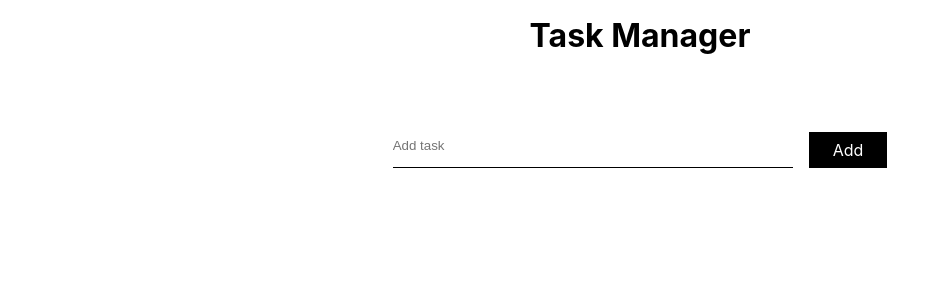
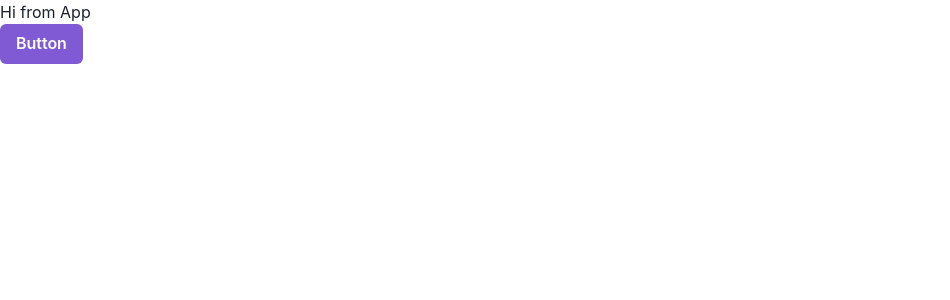
Before and after one commit to benjamindaniels21/CWC-BenDaniels, a React (Create React App) app in the folder frontend/: page / in a window 1280 px wide. Shown: the top 300 px of the page, without its empty margins (0-950 px from the left). Built offline with nearby package versions, Linux system fonts and the light colour scheme.

Commit message:
add chakra ui elements

```diff
--- a/frontend/src/App.tsx
+++ b/frontend/src/App.tsx
@@ -1,46 +1,64 @@
-import { useEffect, useState } from 'react';
-import axios from 'axios';
-import Header from './components/Header';
-import { addToDo, getAllToDo, updateToDo } from "./utils/HandleApi";
+import { Box, Button, ChakraProvider } from "@chakra-ui/react";
 
 
 function App() {
-  const [toDo, setToDo] = useState([]);
-  const [message, setMessage] = useState('');
-  const [text, setText] = useState('')
-  const [isUpdating, setIsUpdating] = useState(false);
 
 
-  useEffect(() => {
-    axios.get('http://localhost:3000')
-      .then(response => {
-        console.log(response);
-        setMessage(response.data);
-      })
-      .catch(error => {
-        console.error("error", error);
-      });
-  }, []);
-
   return (
-    <div className='App'>
-      <Header />
-      <div className="container">
-        <div className="top">
-          <input type="text" placeholder='Add task' value={text} onChange={(e) => setText(e.target.value)}/>
-             <div
-            className="add"
-            onClick={
-              isUpdating
-                ? () => updateToDo()
-                : () => addToDo(text, setText, setToDo)
-            }
-          >
-            {isUpdating ? "Update" : "Add"}
-          </div>
-        </div>
-      </div>
-    </div>
-  );
+    <ChakraProvider>
+      <Box>Hi from App</Box>
+      <Button colorScheme="purple">Button</Button>
+    </ChakraProvider>
+  )
 }
 export default App;
+
+
+
+
+// import { useEffect, useState } from 'react';
+// import axios from 'axios';
+// import Header from './components/Header';
+// import { addToDo, getAllToDo, updateToDo } from "./utils/HandleApi";
+
+
+// function App() {
+//   const [toDo, setToDo] = useState([]);
+//   const [message, setMessage] = useState('');
+//   const [text, setText] = useState('')
+//   const [isUpdating, setIsUpdating] = useState(false);
+
+
+//   useEffect(() => {
+//     axios.get('http://localhost:3000')
+//       .then(response => {
+//         console.log(response);
+//         setMessage(response.data);
+//       })
+//       .catch(error => {
+//         console.error("error", error);
+//       });
+//   }, []);
+
+//   return (
+//     <div className='App'>
+//       <Header />
+//       <div className="container">
+//         <div className="top">
+//           <input type="text" placeholder='Add task' value={text} onChange={(e) => setText(e.target.value)}/>
+//              <div
+//             className="add"
+//             onClick={
+//               isUpdating
+//                 ? () => updateToDo()
+//                 : () => addToDo(text, setText, setToDo)
+//             }
+//           >
+//             {isUpdating ? "Update" : "Add"}
+//           </div>
+//         </div>
+//       </div>
+//     </div>
+//   );
+// }
+// export default App;
```
